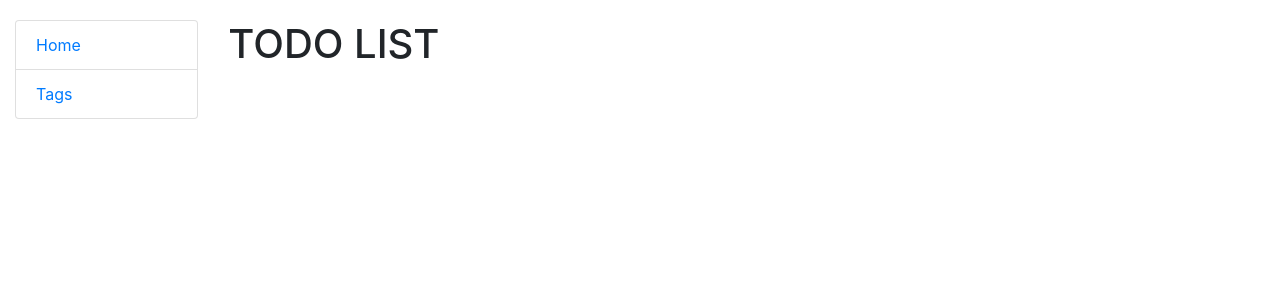
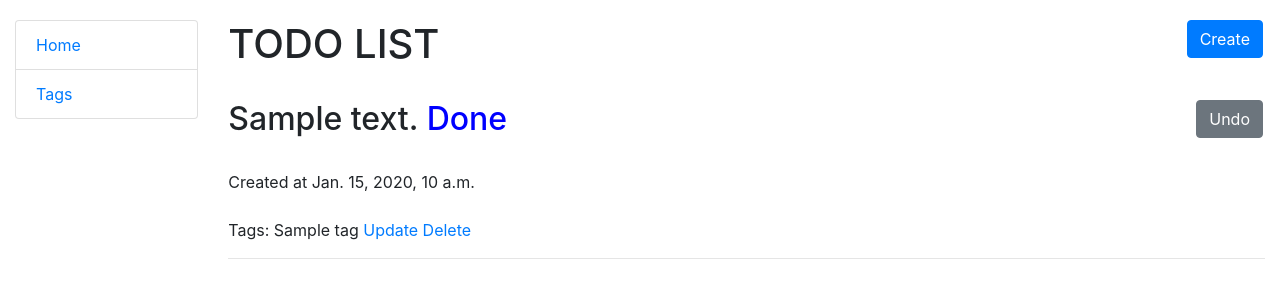
Before and after one commit to S-SMTN/todo_list, a Django app: page / in a window 1280 px wide. Shown: the top 300 px of the page. Run offline with Django 5.2, Linux system fonts and the light colour scheme; tables that the repository leaves empty hold one stand-in row (values such as "Sample post").

Commit message:
implemented task list in index page

```diff
--- a/app/models.py
+++ b/app/models.py
@@ -21,6 +21,11 @@ class Task(models.Model):
         related_name="tasks"
     )
 
+    def tag_list(self) -> str:
+        return ", ".join(
+            [str(tag) for tag in self.tags.all()]
+        )
+
     class Meta:
         ordering = ["is_completed", "-datetime"]
 
--- a/static/css/styles.css
+++ b/static/css/styles.css
@@ -26,3 +26,11 @@ body {
     padding: 0;
     list-style: none;
 }
+
+span.red {
+    color: red;
+}
+
+span.blue {
+    color: blue;
+}
--- a/templates/app/index.html
+++ b/templates/app/index.html
@@ -1,6 +1,35 @@
 {% extends "base.html" %}
 
 {% block content %}
-    <h1>TODO LIST</h1>
+    <h1>
+        TODO LIST
+        <a href="" class="btn btn-primary link-to-page">
+          Create
+        </a>
+    </h1>
+    <br>
+    {% if task_list %}
+        {% for task in task_list %}
+            <h2>
+                {{ task }}
+                {% if task.is_completed %}
+                    <span class="blue">Done</span>
+                {% else %}
+                    <span class="red">Not done</span>
+                {% endif %}
+                <a href="" class="btn link-to-page {{ task.is_completed|yesno:'btn-secondary,btn-success' }}">
+                    {{ task.is_completed|yesno:"Undo,Complete" }}
+                </a>
+            </h2> <br>
+            Created at {{ task.datetime }} <br><br>
+            Tags: {{ task.tag_list }}
+            <a href="">Update</a>
+            <a href="">Delete</a>
+            <hr>
+        {% endfor %}
+    {% else %}
+        <p>There is no tasks yet</p>
+    {% endif %}
+
 
 {% endblock %}
```
Also changed, not shown: app/admin.py (+1 -6 lines).
